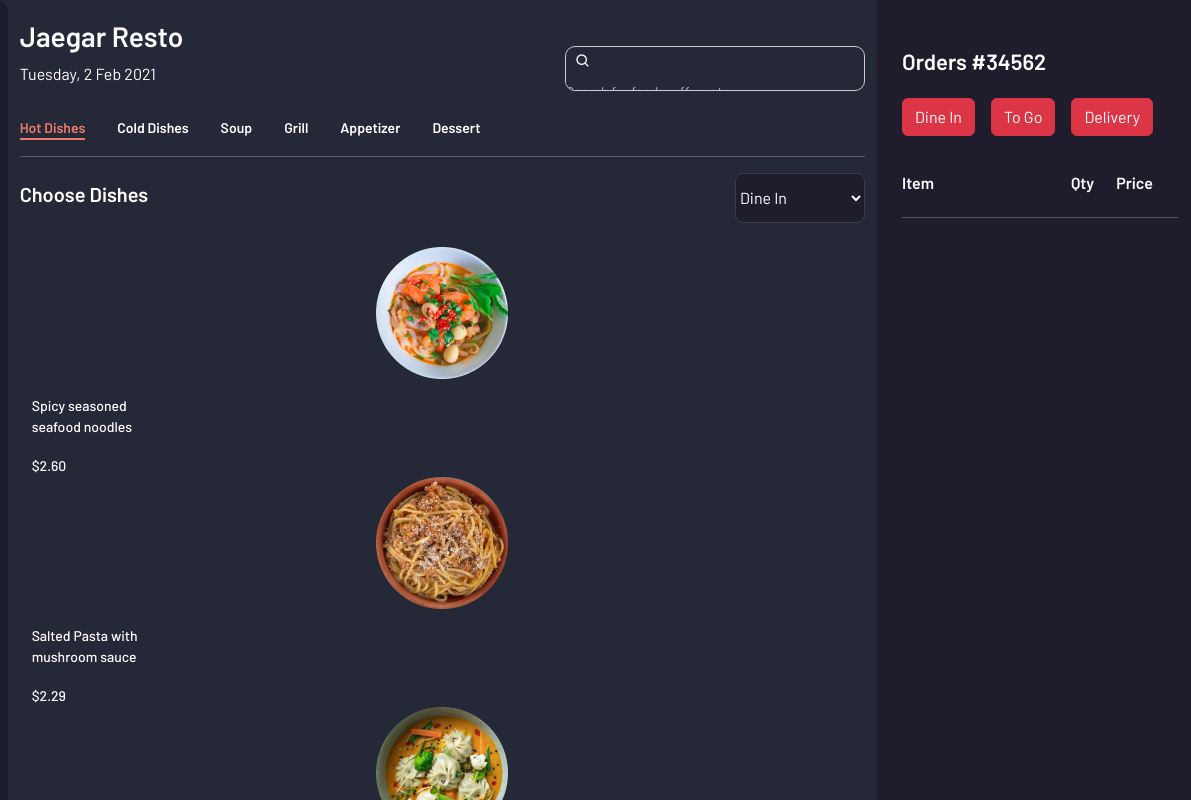
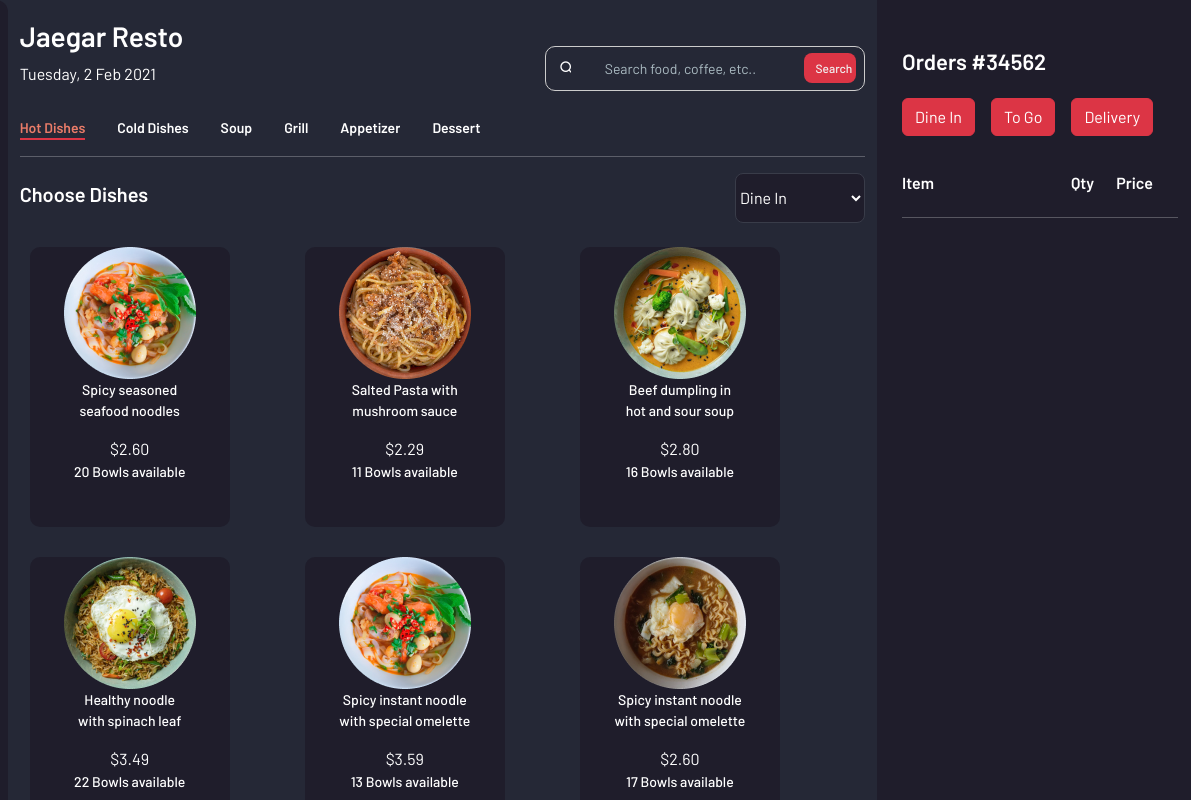
Before and after one commit to YaKuBoVO/lesson.511__Figma, a plain HTML site: page index.html in a window 1280 px wide. Shown: the full height of the page, 89-1280 px from the left. Drawn offline with nearby package versions, Linux system fonts and the light colour scheme.

```diff
--- a/index.html
+++ b/index.html
@@ -49,20 +49,21 @@
 
                <div class="search">
                   <i class='bx bx-search'></i>
-                  <input type="search" name="search" id="searchInput" placeholder="Search for food, coffee, etc..">
+                  <input type="search" name="search" id="searchInput" placeholder="Search food, coffee, etc..">
+                  <button id="search" class="buttonSearch">Search</button>
                </div>
             </header>
 
             <div class="pace-line">
                <ul class="list-ul">
-                  <li id="hotDishes list-value" class="list-group-item active" onclick="filterMeals(hotDishes)">Hot
-                     Dishes</li>
-                  <li id="coldDishes list-value" class="list-group-item" onclick="filterMeals(ColdDishes)">Cold Dishes
+                  <li id="hotDishes list-value" class="list-group-item active" onclick="filterMeals('Hot Dishes')">Hot Dishes</li>
+
+                  <li id="coldDishes list-value" class="list-group-item" onclick="filterMeals('Cold Dishes')">Cold Dishes
                   </li>
-                  <li id="soup list-value" class="list-group-item" onclick="filterMeals(Soup)">Soup</li>
-                  <li id="grill list-value" class="list-group-item" onclick="filterMeals(Grill)">Grill</li>
-                  <li id="appetizer list-value" class="list-group-item" onclick="filterMeals(Appetizer)">Appetizer</li>
-                  <li id="dessert list-value" class="list-group-item" onclick="filterMeals(Dessert)">Dessert</li>
+                  <li id="soup list-value" class="list-group-item" onclick="filterMeals('Soup')">Soup</li>
+                  <li id="grill list-value" class="list-group-item" onclick="filterMeals('Grill')">Grill</li>
+                  <li id="appetizer list-value" class="list-group-item" onclick="filterMeals('Appetizer')">Appetizer</li>
+                  <li id="dessert list-value" class="list-group-item" onclick="filterMeals('Dessert')">Dessert</li>
                </ul>
                <hr class="pos-fixed">
             </div>
@@ -80,80 +81,11 @@
                </div>
             </div>
 
-
-
             <div id="cardMeal">
                <div id="meals">
 
                </div>
             </div>
-
-
-
-<!--
-            <div class="card-content">
-
-               <div class="row justify-content-evenly mb-4">
-                  <div id="spicyNoodles" class="card-meal col-sm-12 col-md-12 col-lg-6 col-xl-4">
-                     <div class="parent-card__img">
-                        <img class="card-image" src="img/img1.png" alt="img">
-                     </div>
-                     <p class="card-des">Spicy seasoned <br> seafood noodles</p>
-                     <span class="card-price">$ 2.60</span>
-                     <p class="card-data">20 Bowls available</p>
-                  </div>
-
-                  <div id="mushRoom" class="card-meal col-sm-12 col-md-12 col-lg-6 col-xl-4">
-                     <div class="parent-card__img">
-                        <img class="card-image" src="img/img2.png" alt="img">
-                     </div>
-                     <p class="card-des">Salted Pasta with <br> mushroom sauce</p>
-                     <span class="card-price">$ 2.29</span>
-                     <p class="card-data">11 Bowls available</p>
-                  </div>
-
-                  <div id="soupBeef" class="card-meal col-sm-12 col-md-12 col-lg-6 col-xl-4">
-                     <div class="parent-card__img">
-                        <img class="card-image" src="img/img3.png" alt="img">
-                     </div>
-                     <p class="card-des">Beef dumpling in hot <br> and sour soup</p>
-                     <span class="card-price">$ 2.80</span>
-                     <p class="card-data">16 Bowls available</p>
-                  </div>
-
-               </div>
-
-               <div class="row justify-content-evenly">
-
-                  <div id="omelette" class="card-meal col-sm-12 col-md-12 col-lg-6 col-xl-4">
-                     <div class="parent-card__img">
-                        <img class="card-image" src="img/img4.png" alt="img">
-                     </div>
-                     <p class="card-des">Spicy instant noodle with <br> special omelette</p>
-                     <span class="card-price">$ 3.59</span>
-                     <p class="card-data">17 Bowls available</p>
-                  </div>
-
-                  <div id="spinachLeaf" class="card-meal col-sm-12 col-md-12 col-lg-6 col-xl-4">
-                     <div class="parent-card__img">
-                        <img class="card-image" src="img/img5.png" alt="img">
-                     </div>
-                     <p class="card-des">Hot spicy fried rice <br> with omelet</p>
-                     <span class="card-price">$ 3.49</span>
-                     <p class="card-data">13 Bowls available</p>
-                  </div>
-
-                  <div id="spicyNoodles2" class="card-meal col-sm-12 col-md-12 col-lg-6 col-xl-4">
-                     <div class="parent-card__img">
-                        <img class="card-image" src="img/img1.png" alt="img">
-                     </div>
-                     <p class="card-des">Spicy seasoned <br> seafood noodles</p>
-                     <span class="card-price">$ 2.60</span>
-                     <p class="card-data">20 Bowls available</p>
-                  </div>
-
-               </div>
-            </div>-->
 
          </div>
 
--- a/scss/style.scss
+++ b/scss/style.scss
@@ -3,7 +3,7 @@
    --bg-color-sidebar: #1F1D2BFF;
    --bg-color-right: #1F1D2BFF;
    --bg--color-card: #1F1D2BFF;
-   --bg-color-buttons: #EA7C69FF;
+   --bg-color-buttons: #DC3545FF;
    --primary-color: #EA7C69;
 }
 
@@ -57,9 +57,9 @@
    color: #fff;
 }
 
-.active {
-   border-bottom: 2px solid var(--primary-color) !important;
-   color: var(--primary-color) !important;
+
+.hide {
+   display: none;
 }
 
 /* Style-SCSS */
@@ -142,26 +142,45 @@
          }
 
          .search {
-            width: 300px;
+            width: 320px;
             height: 45px;
+            display: flex;
+            align-items: center;
             border-radius: 10px;
             border: 0.5px solid #ccc;
+            padding: 0 8px 0 4px;
 
             input {
-               width: 270px;
+               width: 300px;
                height: 40px;
                background: var(--bg-color);
-               color: #fff;
+               font-size: 14px;
+               font-weight: 500;
+               color: #ccc;
                border: none;
                outline: none;
 
                &::placeholder {
+                  text-align: center;
                   font-family: Barlow;
                   font-size: 14px;
                   font-style: normal;
                   font-weight: 400;
                   color: rgba(171, 187, 194, 1);
                }
+            }
+
+            .buttonSearch {
+               display: inline-block;
+               text-align: center;
+               font-size: 12px;
+               font-weight: 500;
+               padding: 6px 12px;
+               border: none;
+               border-radius: 8px;
+               outline: none;
+               background: var(--bg-color-buttons);
+               color: #f1f1f1;
             }
 
             .bx-search {
@@ -185,7 +204,12 @@
                font-style: normal;
                font-weight: 600;
                color: rgba(255, 255, 255, 1);
-               transition: .5s;
+               transition: 0.1s;
+
+               &.active {
+                  border-bottom: 2px solid var(--bg-color-buttons);
+                  color: var(--primary-color);
+               }
 
                &:hover {
                   color: tomato;
@@ -221,57 +245,24 @@
          }
       }
 
-      .image-container {
+      #cardMeal {
+         padding: 0 10px;
          text-align: center;
-      }
 
-      img {
-         max-width: 100%;
-         object-fit: contain;
-      }
+         #meals {
+            display: grid;
+            grid-template-columns: 1fr 1fr 1fr;
+            grid-row-gap: 30px;
 
-      .container {
-         padding-top: 1em;
-         color: var(--bg-color);
-
-         .cardSpan {
-            font-size: 14px;
-            font-weight: 500;
-            color: #fff;
-         }
-
-         .hide {
-            display: none;
-         }
-      }
-
-      .card-content {
-         margin: 0 auto;
-
-         .card-meal {
-            width: 215px;
-            height: 280px;
-            position: relative;
-            border-radius: 15px;
-            background: var(--bg--color-card);
-            text-align: center;
-
-            .parent-card__img {
-               width: 100%;
-               margin-bottom: 16px;
-            }
-
-            .card-des {
-               margin-bottom: 12px;
-            }
-
-            .card-data {
-               margin-top: 4px;
+            #cardMealBox {
+               width: 200px;
+               height: 280px;
+               border-radius: 10px;
+               background: var(--bg--color-card);
             }
          }
       }
    }
-
 
    .sidebar-right {
       padding: 0 25px;
--- a/sctipt.js
+++ b/sctipt.js
@@ -1,82 +1,81 @@
 "use strict"
-const listUl = document.querySelector('#list-ul');
-const hotDishes = document.querySelector('#hotDishes');
-const coldDishes = document.querySelector('#coldDishes');
-const soupMeal = document.querySelector('#soup');
-const grillMeal = document.querySelector('#grill');
-const appetizerMeal = document.querySelector('#appetizer')
-const dessertMeal = document.querySelector('#dessert');
-
-const iconSidebar = document.querySelectorAll('#icon-sidebar');
-const logoIcon = document.querySelector('.logo-icon');
-const activeSidebar = document.querySelector('.activeSidebar');
-
-
-
 
 
 let meals = {
    data: [
       {
+         id: 1,
          mealName: `Spicy seasoned
-            seafood noodles`,
+                    seafood noodles`,
          category: "Soup",
          price: "$2.60",
          image: "img/img1.png",
          bowls: "20 Bowls available",
       },
-         {
+      {
+         id: 2,
          mealName: `Salted Pasta with
-         mushroom sauce`,
-         category: "Cold Dishes",
+                    mushroom sauce`,
+         category: "Appetizer",
          price: "$2.29",
          image: "img/img2.png",
          bowls: "11 Bowls available",
       },
       {
-         mealName: `Beef dumpling in hot and sour soup`,
-         category: "Soup",
+         id: 3,
+         mealName: `Beef dumpling in
+                    hot and sour soup`,
+         category: "Appetizer",
          price: "$2.80",
          image: "img/img3.png",
          bowls: "16 Bowls available",
       },
       {
-         mealName: `Healthy noodle with spinach leaf`,
+         id: 4,
+         mealName: `Healthy noodle
+                    with spinach leaf`,
          category: "Grill",
          price: "$3.49",
          image: "img/img5.png",
          bowls: "22 Bowls available",
       },
       {
-         mealName: `Spicy instant noodle with special omelette`,
+         id: 5,
+         mealName: `Spicy instant noodle
+                    with special omelette`,
          category: "Soup",
          price: "$3.59",
          image: "img/img1.png",
          bowls: "13 Bowls available",
       },
       {
-         mealName: `Spicy seasoned`,
+         id: 6,
+         mealName: `Spicy instant noodle
+                    with special omelette`,
          category: "Soup",
          price: "$2.60",
          image: "img/img4.png",
          bowls: "17 Bowls available",
       },
-   ]
-}
+   ],
+};
+
+
 
 for(let i of meals.data) {
    //Create Card
    let card = document.createElement("div");
+   card.id = 'cardMealBox';
    //Card should have category and should stay hidden  initially
 
-   //card.classList.add("cardMeal", i.category, "hide");
-
+   card.classList.add("cardMeal", i.category, "hide");
 
    //image div
    let imgContainer = document.createElement("div");
    imgContainer.classList.add("image-container");
    //img tag
    let image = document.createElement("img");
+   image.id = 'cardImage';
    image.setAttribute("src", i.image);
    imgContainer.appendChild(image);
    card.appendChild(imgContainer);
@@ -85,48 +84,49 @@
    container.classList.add("container");
    //meals name
    let name = document.createElement("p");
-   name.classList.add("meal-name");
+   name.classList.add("mealName");
    name.innerText = i.mealName;
    container.appendChild(name);
    //price
    let price = document.createElement("span");
    price.className = "cardSpan";
    price.innerText =  i.price;
+   container.appendChild(price);
 
-   container.appendChild(price)
+   let cardBowls = document.createElement("p");
+   cardBowls.className = 'cardNumber';
+   cardBowls.innerText = i.bowls;
+   container.appendChild(cardBowls);
 
    card.appendChild(container);
    document.getElementById("meals").appendChild(card);
 }
 
 
-//parameter passed from ul li (Parameter same as category)
+function filterMeals(value) {
+   let listGroup = document.querySelectorAll('.list-group-item');
+   let liItem = document.querySelectorAll('#list-value');
 
-function filterMeals(value)  {
-   let listGroup = document.querySelectorAll("#list-value");
    listGroup.forEach((li) => {
-
+      //check if value equals innerText
       if(value.toUpperCase() == li.innerText.toUpperCase()) {
          li.classList.add("active");
-      } else {
+      }  else {
          li.classList.remove("active");
       }
    });
 
    //select all cards
-   let eleMents = document.querySelectorAll(".card");
-      // loop through all cards
-      eleMents.forEach((element) =>  {
+   let elements = document.querySelectorAll("#cardMealBox");
+      elements.forEach((element) => {
          //display all cards
-         if (value == "hotDishes") {
+         if (value == "Hot Dishes") {
             element.classList.remove("hide");
          } else {
             //Check if element contains category class
             if (element.classList.contains(value)) {
-               //
-               element.classList.remove("hide")
+               element.classList.remove("hide");
             }  else {
-               //
                element.classList.add("hide");
             }
          }
@@ -134,29 +134,30 @@
 };
 
 
+searchInput.addEventListener("click", () => {
+   let searchIcon = document.querySelector('.bx-search');
+   searchIcon.style.display = 'none';
+});
 
-//Search button click
-document.getElementById("searchInput").addEventListener("click", () => {
-   let searchInput = document.getElementById('searchInput').value;
-   let elements = document.querySelectorAll("meals");
-   let cards = document.querySelectorAll(".cardMeal");
-   console.log(searchInput);
 
-   //loop through all elements
+
+document.getElementById("search").addEventListener("click", () => {
+   let searchInput = document.getElementById('searchInput').value.trim().toLowerCase();
+   let elements = document.querySelectorAll(".mealName");
+   let cards = document.querySelectorAll("#cardMealBox");
+
    elements.forEach((element, index) => {
-      //check if text includes the search value
-      if(element.innerText.includes(searchInput.toUpperCase())) {
+      if (element.innerText.toLowerCase().includes(searchInput)) {
          cards[index].classList.remove("hide");
-      }
-      else {
+      } else {
          cards[index].classList.add("hide");
       }
    });
+});
 
-});
 
 
 //Initially display all meals
 window.onload = () => {
-   filterMeals("hotDishes");
+   filterMeals("Hot Dishes");
 };
```
Also changed, not shown: scss/style.css, 1 other file.
